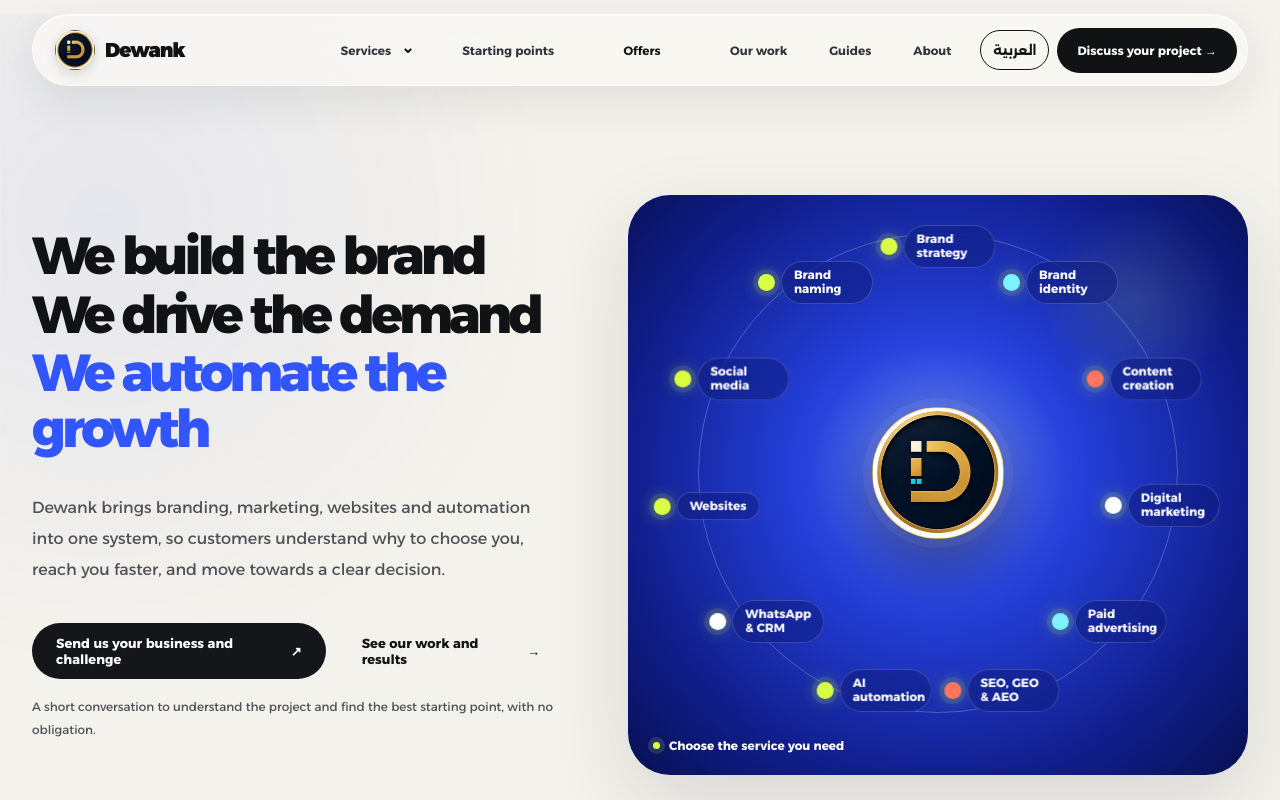
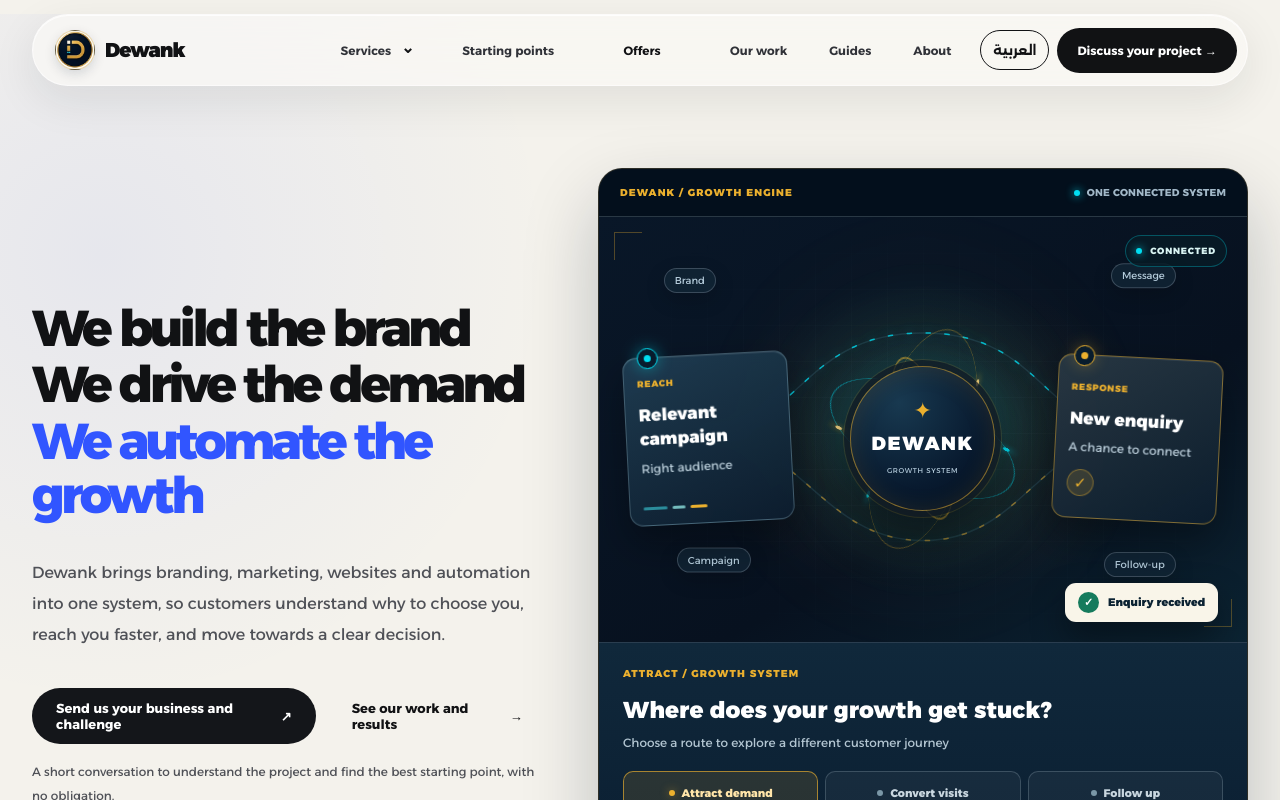
Before and after one commit to mohammedrashad2011-ui/Dewank-2026-website, a Next.js app: page /en in a window 1280 px wide. Shown: the top 800 px of the page. Built offline with nearby package versions, Linux system fonts and the light colour scheme.

Commit message:
Replace homepage orbit with bilingual interactive growth experience

```diff
--- a/app/(en)/en/page.tsx
+++ b/app/(en)/en/page.tsx
@@ -3,7 +3,7 @@ import { enMetadata } from "./_en/metadata";
 import { CONTACT_EMAIL, briefMailto } from "@/app/(en)/en/_en/lib/site";
 import { Footer } from "./_en/parity/footer";
 import { Header } from "./_en/parity/header";
-import MotionSystem from "./_en/parity/motion-system";
+import GrowthExperience from "../../components/growth-experience";
 import HomeTestimonials from "./_en/parity/testimonials";
 import { HomeSelectedOffers } from "./_en/parity/offers";
 import { RelatedGuides } from "./_en/parity/related-guides";
@@ -156,7 +156,7 @@ export default function Home() {
           </p>
         </div>
 
-        <MotionSystem />
+        <GrowthExperience locale="en" />
       </section>
 
       <section className="home-proof-hub shell" aria-labelledby="home-proof-title">
```
